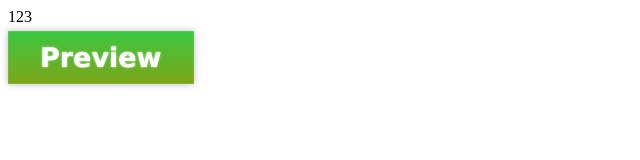
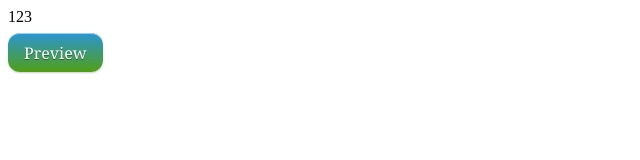
Before and after one commit to ArthurBetsa/ArThur, a plain HTML site: page paterns/buttons.html in a window 1280 px wide. Shown: the whole page, without its empty margins (0-640 px from the left). Drawn offline with Linux system fonts and the light colour scheme; files that its build step writes are made by us from their sources.

Commit message:
Добавил стили кнопки// Установил кнопкам класс

```diff
--- a/css/buttons.css
+++ b/css/buttons.css
@@ -1,4 +1,4 @@
-.button{
+/*.button{
         text-decoration:none;
         text-align:center;
         padding:11px 32px;
@@ -21,3 +21,36 @@
         text-shadow: 0px 0px 2px #ffffff;
         filter: dropshadow(color=#ffffff, offx=0, offy=0);
         }
+*/
+
+.button {
+    border-top: 1px solid #96d1f8;
+    background: #519e16;
+    background: -webkit-gradient(linear, left top, left bottom, from(#2c96cf), to(#519e16));
+    background: -moz-linear-gradient(top, #2c96cf, #519e16);
+    background: -ms-linear-gradient(top, #2c96cf, #519e16);
+    background: -o-linear-gradient(top, #2c96cf, #519e16);
+    padding: 8px 16px; -webkit-border-radius: 12px;
+    -moz-border-radius: 12px; border-radius: 12px;
+    -webkit-box-shadow: 0 1px 2px rgba(0,0,0,.2);
+    -moz-box-shadow: 0 1px 2px rgba(0,0,0,.2);
+    box-shadow: 0 1px 2px rgba(0,0,0,.2);
+    text-shadow: rgba(0,0,0,.4) 0 1px 0;
+    color: #ffffff;
+    font-size: 16px;
+    font-family: Georgia, Serif;
+    text-decoration: none;
+    vertical-align: middle;
+}
+.button:hover {
+    color: #f7f7f7;
+    background: #00678e;
+    background: -webkit-gradient(linear, left top, left bottom, from(#0095cc), to(#00678e));
+    background: -moz-linear-gradient(top, #0095cc, #00678e);
+    background: -ms-linear-gradient(top, #0095cc, #00678e);
+    background: -o-linear-gradient(top, #0095cc, #00678e);
+}
+.button:active {
+    border-top-color: #00adee;
+    background: #00adee;
+}
--- a/css/main.css
+++ b/css/main.css
@@ -12,3 +12,7 @@
 .createButtons{
     display: none;
 }
+.createButtons{
+    width: 300px;
+    background-color: #00adee;
+}
--- a/js/main.js
+++ b/js/main.js
@@ -281,6 +281,8 @@ function createButton() {
     let input = document.createElement('input');
     let br = document.createElement('br');
     let br2 = document.createElement('br');
+    //input.setAttribute("class", "aClassName" );
+    input.className = 'button';
     input.type = "button";
     input.value = i + " " + namesFunctions[i];
     //input.onclick = buttName();
@@ -291,4 +293,3 @@ function createButton() {
     document.getElementById('createButtons').appendChild(br2);
   }
 }
- //123 fsdfdsfsd
```
Also changed, not shown: index.html (+0 -1 lines).
